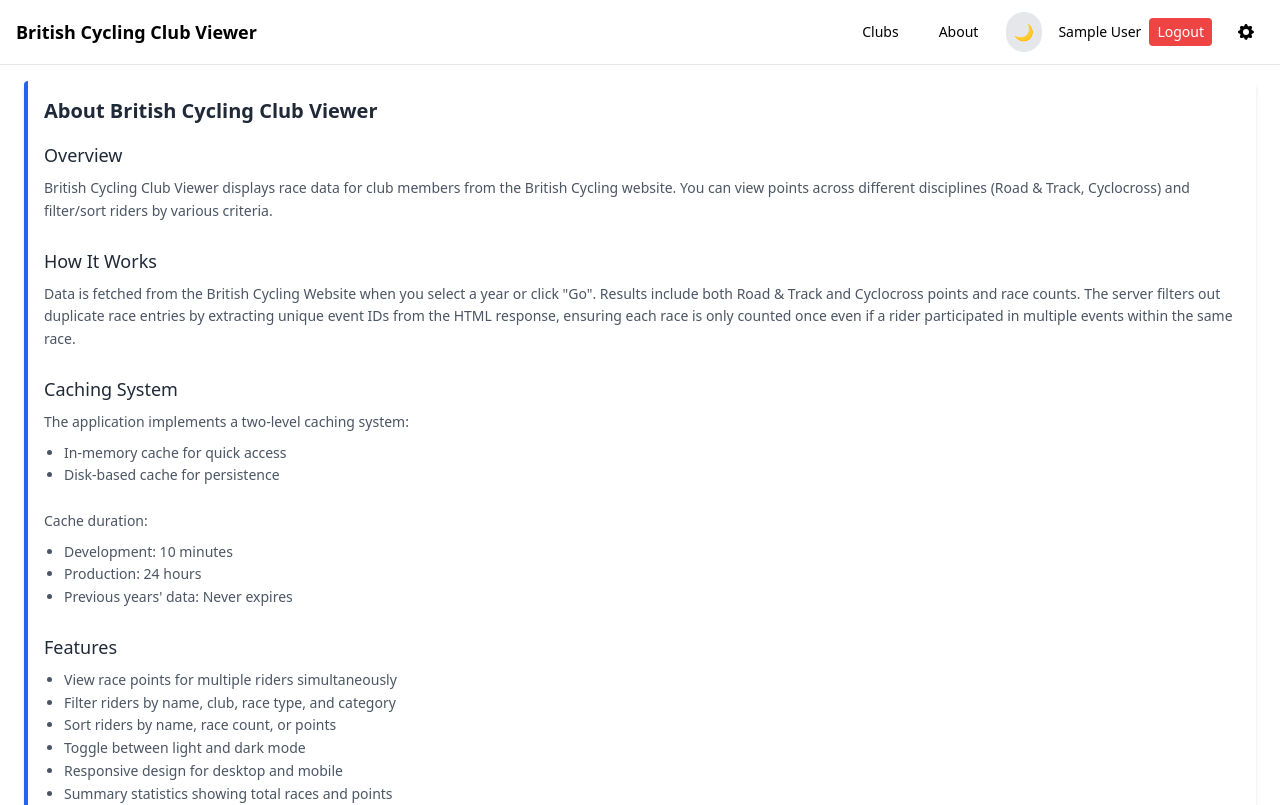
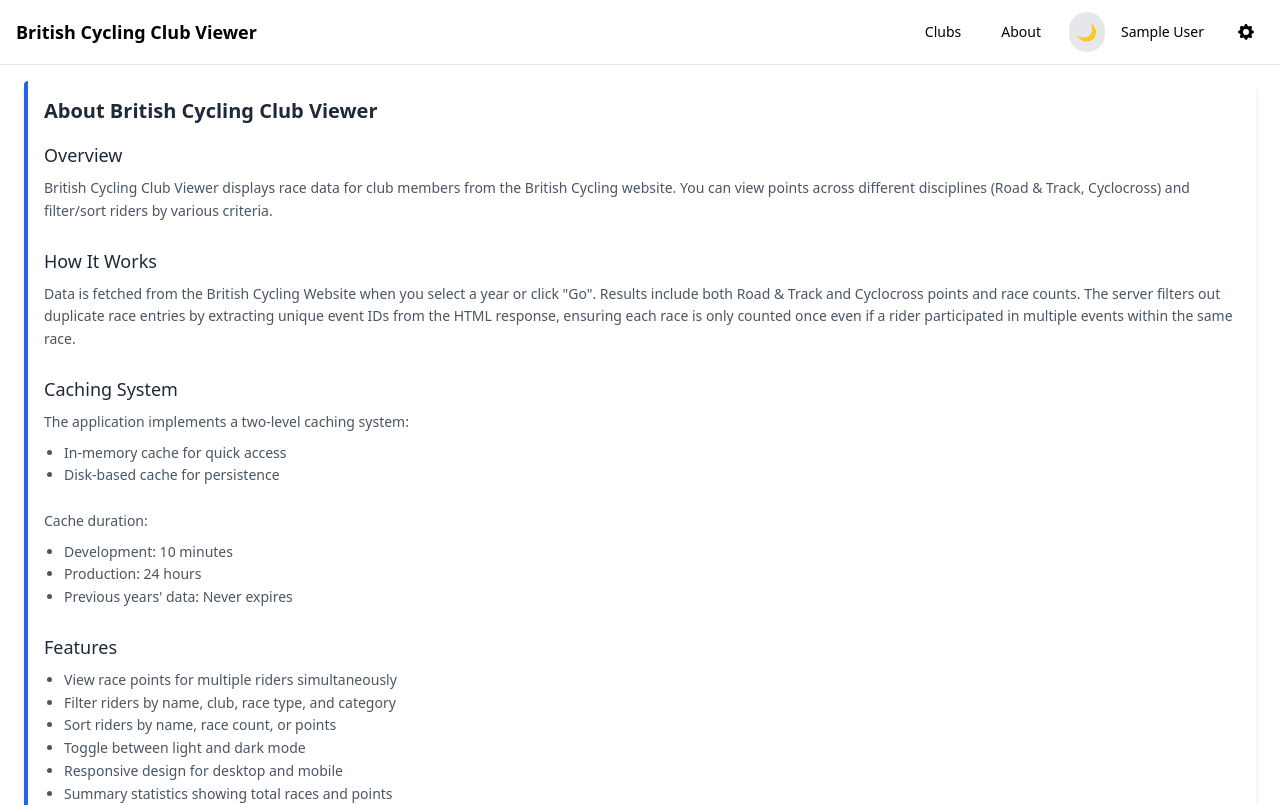
Before and after one commit to linal/mitre-riders, a React (Vite) app: page /about in a window 1280 px wide. Shown: the top 805 px of the page. Built offline with nearby package versions, Linux system fonts and the light colour scheme; no server answers; sample sign-in values are in the browser's storage.

Commit message:
chore: moved logout button

```diff
--- a/src/components/AuthStatus.jsx
+++ b/src/components/AuthStatus.jsx
@@ -1,5 +1,5 @@
 import React, { useState, useEffect } from 'react';
-import { getAuth, signOut, onAuthStateChanged } from 'firebase/auth';
+import { getAuth, onAuthStateChanged } from 'firebase/auth';
 import { useNavigate } from 'react-router-dom';
 
 const AuthStatus = () => {
@@ -14,15 +14,6 @@
     return () => unsubscribe();
   }, [auth]);
 
-  const handleLogout = async () => {
-    try {
-      await signOut(auth);
-      navigate('/login');
-    } catch (error) {
-      console.error('Error signing out:', error);
-    }
-  };
-
   return (
     <div className="flex items-center">
       {user ? (
@@ -30,12 +21,6 @@
           <span className="text-sm mr-2">
             {user.displayName || user.email}
           </span>
-          <button
-            onClick={handleLogout}
-            className="text-sm bg-red-500 hover:bg-red-600 text-white py-1 px-2 rounded"
-          >
-            Logout
-          </button>
         </div>
       ) : (
         <button
--- a/src/main.jsx
+++ b/src/main.jsx
@@ -1,7 +1,7 @@
 import React, { createContext, useState, useEffect } from 'react';
 import ReactDOM from 'react-dom/client';
-import { BrowserRouter, Routes, Route, Link, Navigate } from 'react-router-dom';
-import { getAuth, onAuthStateChanged } from 'firebase/auth';
+import { BrowserRouter, Routes, Route, Link, Navigate, useNavigate } from 'react-router-dom';
+import { getAuth, onAuthStateChanged, signOut } from 'firebase/auth';
 import ClubRiders from './components/ClubRiders';
 import CacheManager from './components/CacheManager';
 import AddRacer from './components/AddRacer';
@@ -23,6 +23,7 @@
   const [showSettings, setShowSettings] = useState(false);
   const auth = getAuth();
   const [user, setUser] = useState(auth.currentUser);
+  const navigate = useNavigate();
 
   useEffect(() => {
     const unsubscribe = onAuthStateChanged(auth, (currentUser) => {
@@ -112,6 +113,19 @@
                   >
                     Manage Clubs
                   </Link>
+                  <button
+                    onClick={() => {
+                      setShowSettings(false);
+                      signOut(auth).then(() => {
+                        navigate('/login');
+                      }).catch((error) => {
+                        console.error('Error signing out:', error);
+                      });
+                    }}
+                    className={`block w-full text-left px-4 py-2 text-sm ${darkMode ? 'text-gray-200 hover:bg-gray-600' : 'text-gray-700 hover:bg-gray-100'}`}
+                  >
+                    Logout
+                  </button>
                 </div>
               )}
             </div>
```
